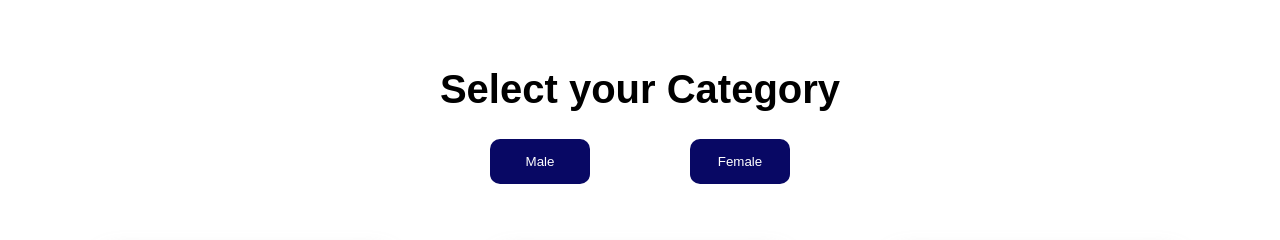
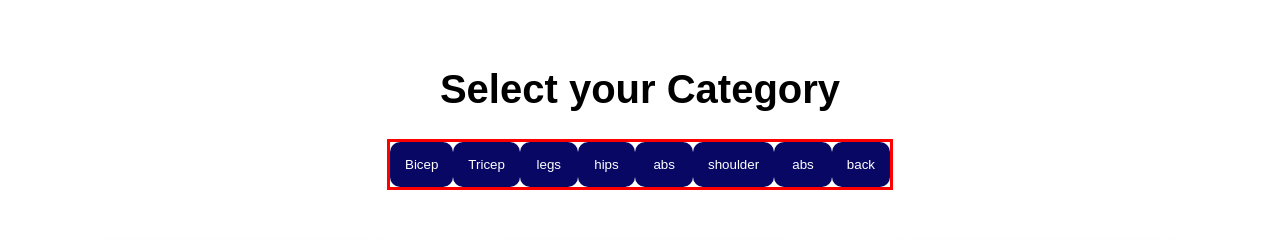
Before and after one commit to bamidele2161/Fitness, a React (Create React App) app: page /challenge in a window 1280 px wide. Shown: the part 840-1080 px from the top of the page. Built offline with nearby package versions, Linux system fonts and the light colour scheme.

Commit message:
made another changes

```diff
--- a/src/Components/Challenge/challenge.css
+++ b/src/Components/Challenge/challenge.css
@@ -24,6 +24,9 @@
     width: 300px;
     justify-content: space-between;
     display: flex;
+    flex-direction: row;
+    width: 500px;
+    border: solid red;
 }
 .result{
     align-items: center;
--- a/src/Components/Challenge/index.js
+++ b/src/Components/Challenge/index.js
@@ -35,8 +35,14 @@ const Challenge = () => {
                 <h1 className="question">Select your Category</h1>
                     <div className="question-div">
                         <div className="gender">
-                            <input type="submit" value="Male" onClick={() => handleClick('hard')} className="dynamic-btn"/>
-                            <input type="submit" value="Female" onClick={() => handleClick('light')} className="dynamic-btn"/>
+                            <input type="submit" value="Bicep" onClick={() => handleClick('hard')} className="dynamic-btn"/>
+                            <input type="submit" value="Tricep" onClick={() => handleClick('light')} className="dynamic-btn"/>
+                            <input type="submit" value="legs" onClick={() => handleClick('light')} className="dynamic-btn"/>
+                            <input type="submit" value="hips" onClick={() => handleClick('light')} className="dynamic-btn"/>
+                            <input type="submit" value="abs" onClick={() => handleClick('light')} className="dynamic-btn"/>
+                            <input type="submit" value="shoulder" onClick={() => handleClick('light')} className="dynamic-btn"/>
+                            <input type="submit" value="abs" onClick={() => handleClick('light')} className="dynamic-btn"/>
+                            <input type="submit" value="back" onClick={() => handleClick('light')} className="dynamic-btn"/>
                         </div>
                     </div>
 
```
